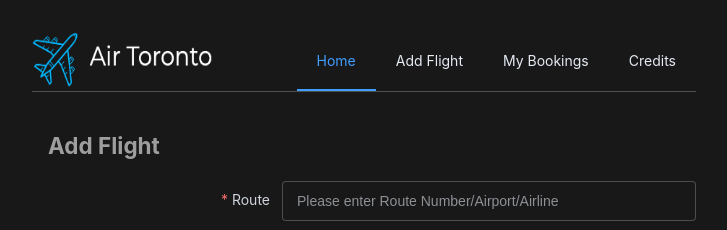
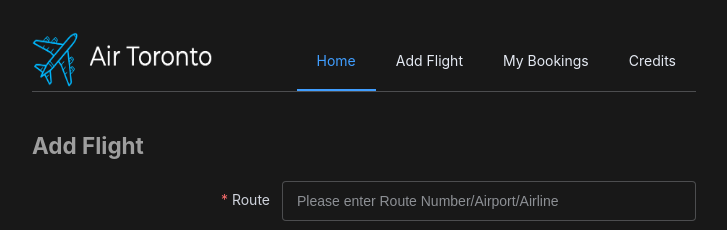
Before and after one commit to UTSCC09/project-frontend-frauds, a Vue app in the folder frontend/: page /add-flight in a window 1280 px wide. Shown: the top 230 px of the page, without its empty margins (276-1003 px from the left). Built offline with nearby package versions, Linux system fonts and the light colour scheme.

Commit message:
refactor: use `<PageTitle/>` component

```diff
--- a/frontend/src/views/AddFlightView.vue
+++ b/frontend/src/views/AddFlightView.vue
@@ -1,17 +1,11 @@
 <script setup>
 import AddFlight from "../components/AddFlight.vue";
+import PageTitle from "../components/PageTitle.vue";
 </script>
 
 <template>
   <main>
-    <h2 class="page-title">Add Flight</h2>
+    <PageTitle title="Add Flight" />
     <AddFlight />
   </main>
 </template>
-
-<style>
-.page-title {
-  padding: 1rem;
-  font-weight: bold;
-}
-</style>
```
